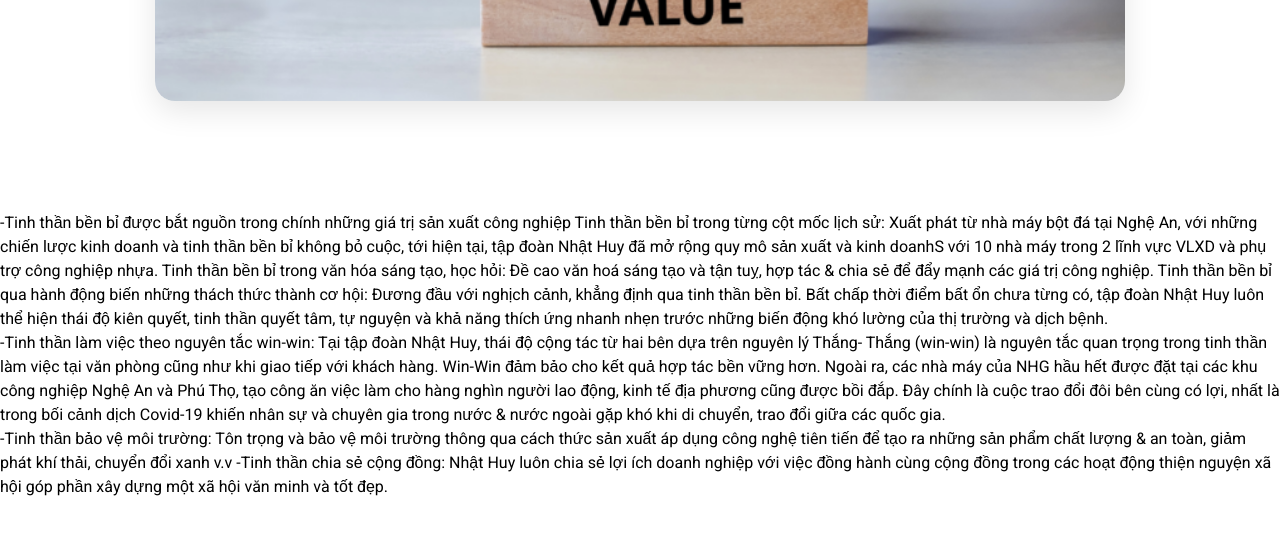
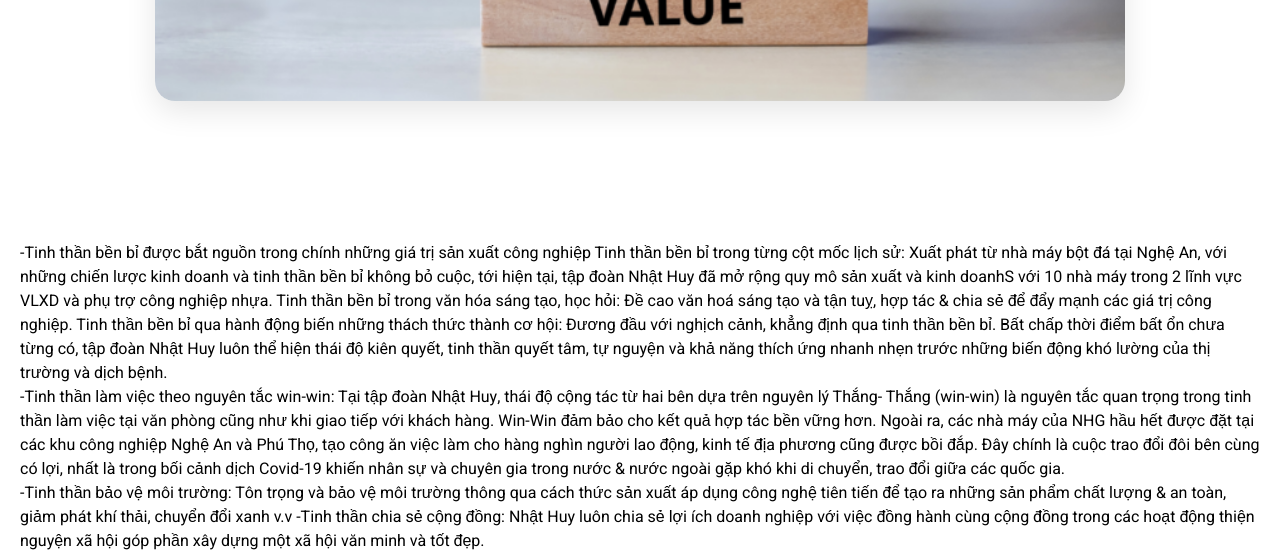
Before and after one commit to nhathuynguyenhai1999/HTML-CSS-and-JS-F8-Case_Study, a plain HTML site: page tamnhinsumenh.html in a window 1280 px wide. Shown: the part 1898-2451 px from the top of the page. Drawn offline with nearby package versions, Linux system fonts and the light colour scheme.

Commit message:
fix tamnhinsumenh.html file

```diff
--- a/tamnhinsumenh.html
+++ b/tamnhinsumenh.html
@@ -654,7 +654,7 @@ footer p{
 
     </div>
 
-    <div class="paragraph-information">
+    <div class="paragraph-information" style="padding: 30px 20px 60px;">
        <p>
         -Tinh thần bền bỉ được bắt nguồn trong chính những giá trị sản xuất công nghiệp
         Tinh thần bền bỉ trong từng cột mốc lịch sử: Xuất phát từ nhà máy bột đá tại Nghệ An, với những chiến lược kinh doanh và tinh thần bền bỉ không bỏ cuộc, tới hiện tại, tập đoàn Nhật Huy đã mở rộng quy mô sản xuất và kinh doanhS với 10 nhà máy trong 2 lĩnh vực VLXD và phụ trợ công nghiệp nhựa.
```
